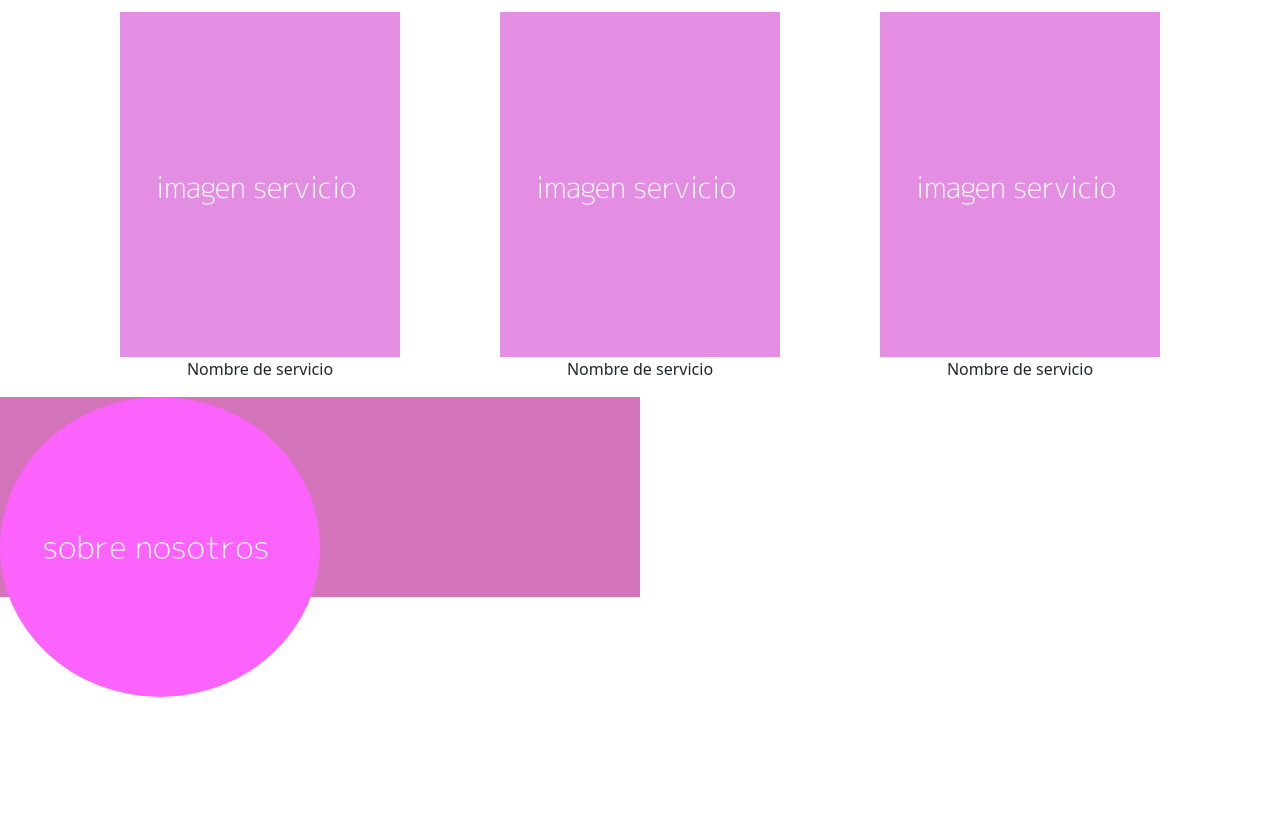
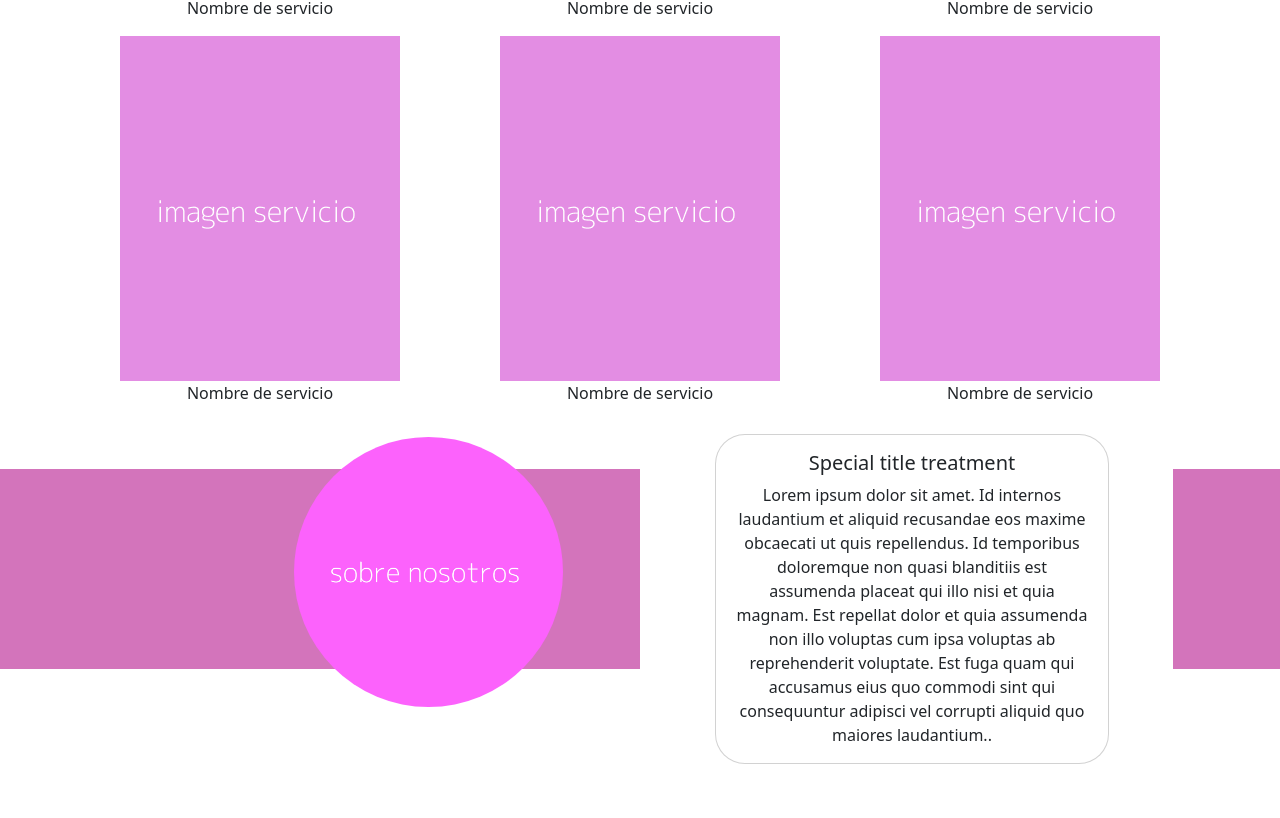
Before and after one commit to aditacolman/gestionTURNOSWEB, a plain HTML site: page index.html in a window 1280 px wide. Shown: the part 1229-2047 px from the top of the page. Before the commit the page ends 1926 px from the top, so only its background shows below. Drawn offline with nearby package versions, Linux system fonts and the light colour scheme.

```diff
--- a/css/styles.css
+++ b/css/styles.css
@@ -33,18 +33,38 @@ li {
     margin-right: 5px;
 }
 
-.div-info {
-    background-color: rgb(211, 116, 187);
-    width: 50%;
-    height: 200px;
-    position: relative;
+.img-info {
+    border-radius: 50%;
+    position: absolute;
+    width: 42%; /* Ajusta el tamaño según sea necesario */
+    height: 270px; /* Mantiene la relación de aspecto */
+    top: -16%;
+    left: 46%;
     z-index: 1;
 }
 
-.img-info {
-    border-radius: 50%;
-    width: 50%;
-    height: 300px;
+.contenedor-info {
+    position: relative;
+    height: 200px; /* Ajusta el tamaño según sea necesario */
+    background-color: rgb(211, 116, 187);
+}
+
+.contenedor-pos{
+    position: relative;
+}
+
+.card-info {
+    width: 74%;
+    height: 40%;
     position: absolute;
-    z-index: 2;
+    z-index: 1;
+    left: 14%;
+    top: -10%;
+    border-radius: 30px!important;
 }
+
+.margin {
+    margin-left: 0!important;
+    margin-right: 0!important;
+    padding: 0!important;
+}
--- a/index.html
+++ b/index.html
@@ -34,7 +34,7 @@
       </div>
     </section>
 
-    <section>
+    <section class="my-4">
       <h1 class="text-center">
         servicios
       </h1>
@@ -79,14 +79,24 @@
           </div>
     </section>
 
-    <section>
-      <div>
-        <div class="div-info">
-          <img class="img-info" src="./img/sobrenosotros.png" alt="">
+    <section class="my-5">
+      <div class="container-fluid margin">
+        <div class="row g-0">
+          <div class="col-6 contenedor-info">
+            <img class="img-info" src="./img/sobrenosotros.png" alt="">
+          </div>
+          <div class="col-5 contenedor-pos">
+            <div class="card text-center mb-3 card-info">
+              <div class="card-body">
+                <h5 class="card-title">Special title treatment</h5>
+                <p class="card-text">Lorem ipsum dolor sit amet. Id internos laudantium et aliquid recusandae eos maxime obcaecati ut quis repellendus. Id temporibus doloremque non quasi blanditiis est assumenda placeat qui illo nisi et quia magnam. Est repellat dolor et quia assumenda non illo voluptas cum ipsa voluptas ab reprehenderit voluptate. Est fuga quam qui accusamus eius quo commodi sint qui consequuntur adipisci vel corrupti aliquid quo maiores laudantium..</p>
+              </div>
+            </div>
+          </div>
+          <div class="col-1 contenedor-info">
+          </div>
         </div>
-
       </div>
-
     </section>
 
     <!-- Scripts de Bootstrap -->
```
